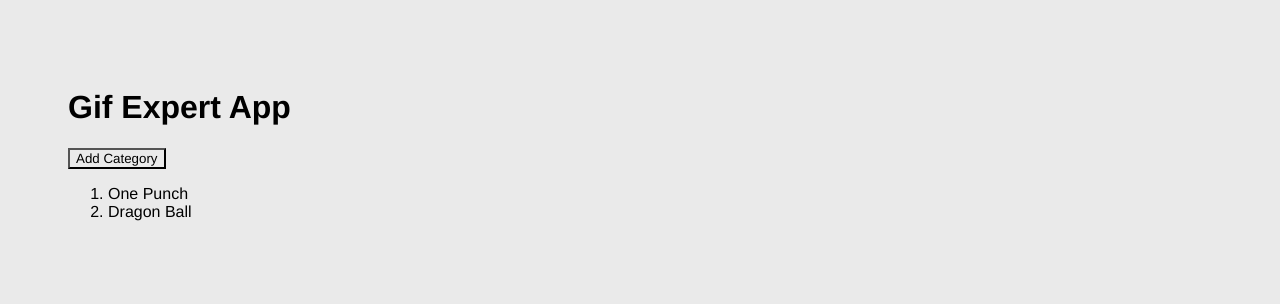
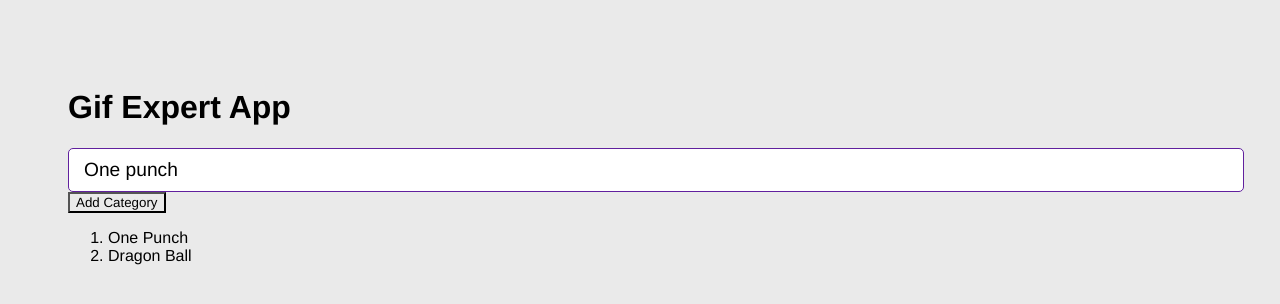
Before and after one commit to ghostly08/react-gif-expert-app, a React (Vite) app in the folder react-gif-expert-app/: page / in a window 1280 px wide. Shown: the top 304 px of the page. Built offline with nearby package versions, Linux system fonts and the light colour scheme.

Commit message:
Type input form

```diff
--- a/react-gif-expert-app/src/GifExpertApp.jsx
+++ b/react-gif-expert-app/src/GifExpertApp.jsx
@@ -1,4 +1,5 @@
 import { useState } from "react";
+import { AddCategory } from "./components/AddCategory";
 
 export const GifExpertApp = () => {
   const [categories, setCategories] = useState([ 'One Punch', 'Dragon Ball' ]);
@@ -14,6 +15,7 @@
       <h1>Gif Expert App</h1>
 
       {/* Input */}
+      <AddCategory/>
 
       {/* Listado de Gif */}
       <button onClick={onAddCategory}>Add Category</button>
--- /dev/null
+++ b/react-gif-expert-app/src/components/AddCategory.jsx
@@ -0,0 +1,20 @@
+
+import { useState } from "react";
+
+export const AddCategory = () => {
+
+  const [inputValue, setInputValue] = useState('One punch');
+
+  const onInputChange = (event) => {
+    setInputValue( event.target.value );
+  }
+
+  return (
+    <input
+      type="text"
+      placeholder="gifs searcher"
+      value={ inputValue }
+      onChange={ (event) => onInputChange(event) }
+      />
+  )
+}
--- a/react-gif-expert-app/src/main.jsx
+++ b/react-gif-expert-app/src/main.jsx
@@ -1,5 +1,6 @@
 import React from 'react';
 import ReactDOM from 'react-dom/client';
+import { AddCategory } from './components/AddCategory';
 import { GifExpertApp } from './GifExpertApp';
 
 //:::::: Import CSS :::::::::: //
```
